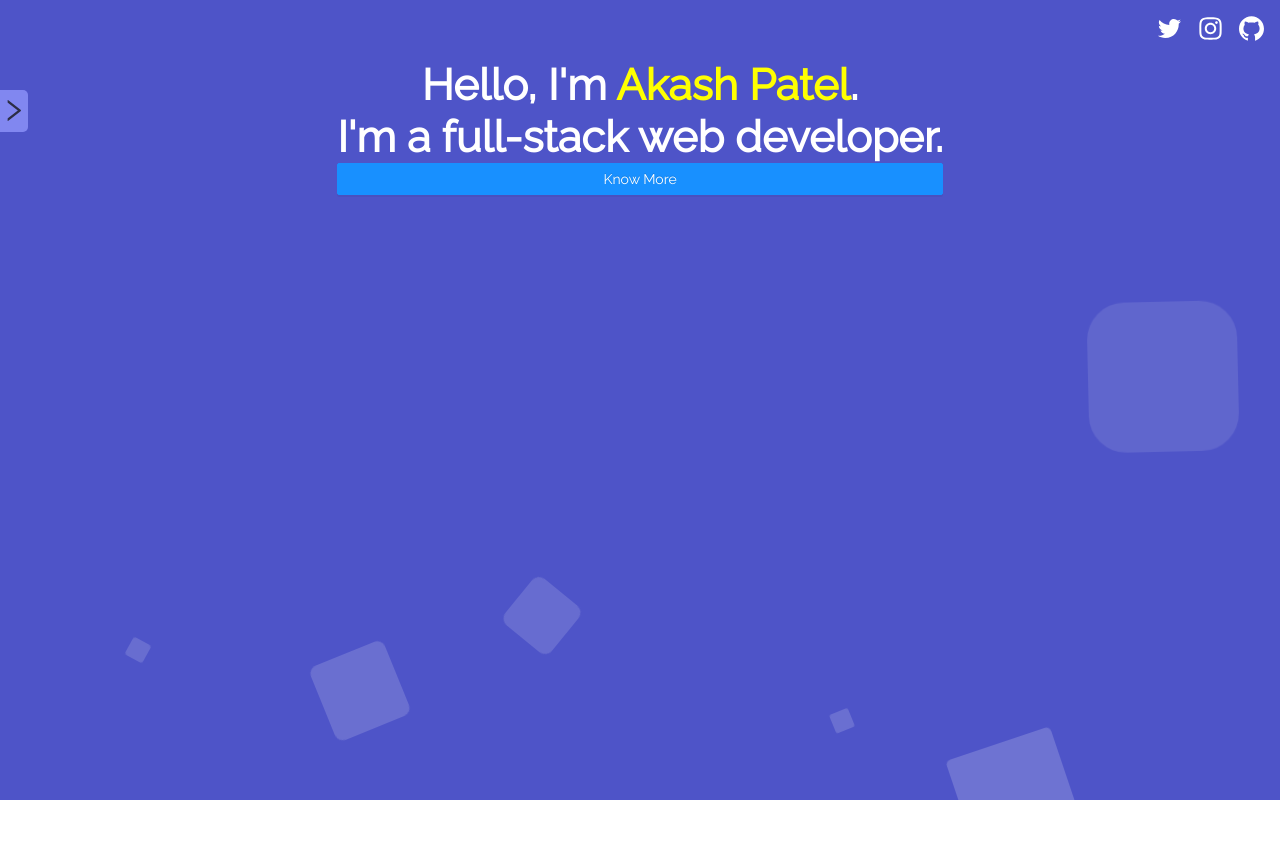
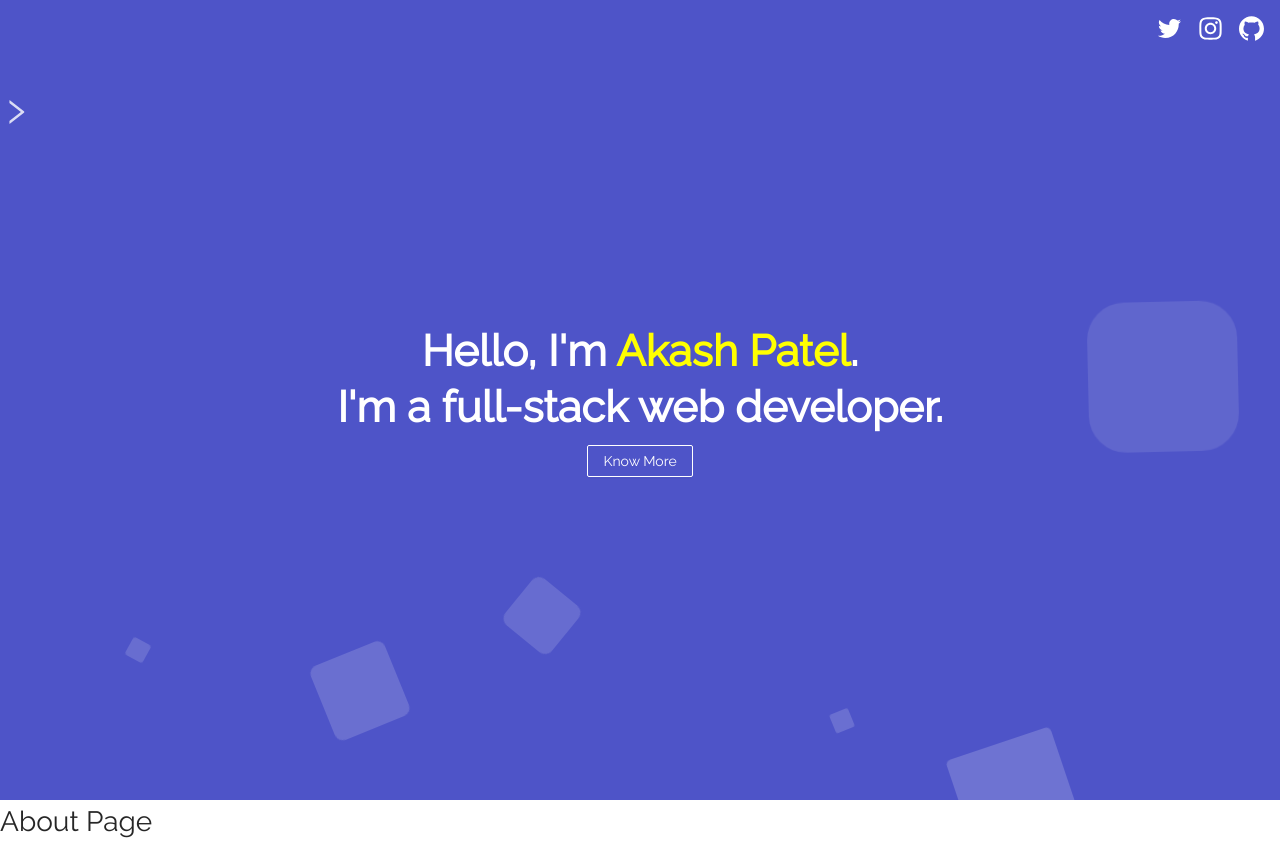
Before and after one commit to thefstalphabet/portfolio-v3, a React (Create React App) app: page / in a window 1280 px wide. Before the commit the page ends 800 px from the top, so only its background shows below. Built offline with nearby package versions, Linux system fonts and the light colour scheme.

Commit message:
update: home page layout

```diff
--- a/src/Animations/Background/BackgroundStyles.ts
+++ b/src/Animations/Background/BackgroundStyles.ts
@@ -6,7 +6,7 @@ export const Container = styled.div`
         background: -webkit-linear-gradient(to left, #8f94fb, #4e54c8);
         width: 100%;
         height:100vh;
-        position: absolute;
+        position: relative;
         z-index: -99999999;
     }
     .circles{
--- a/src/Components/MenuBar/MenuBarStyles.ts
+++ b/src/Components/MenuBar/MenuBarStyles.ts
@@ -11,14 +11,13 @@ export const Container = styled.div`
     background-color: #ffffff;
     .toggleIcon{
         padding: 0.1rem;
-        background-color: var(--sec-light-color);
-        font-size: 25px;
+        font-size: 28px;
         position: absolute;
         top: 90px;
-        right: -28px;
+        right: -32px;
         cursor: pointer;
         border-radius: 0 5px 5px 0;
-        color: var(--black);
+        color: var(--white);
         opacity: 0.8;
     }
     `;
--- a/src/Routes/Home/Home.tsx
+++ b/src/Routes/Home/Home.tsx
@@ -2,11 +2,11 @@ import { Background } from "../../Animations";
 import * as Styles from "./HomeStyles";
 import socialIconsData from "../../Configs/SocialIconsData";
 import { Button } from "antd";
+import About from "../About/About";
 
 function Home() {
   return (
     <Styles.Container>
-      <Background />
       <Styles.SocialIcons>
         {socialIconsData.map((item, idx) => (
           <a
@@ -20,10 +20,21 @@ function Home() {
           </a>
         ))}
       </Styles.SocialIcons>
-      <Styles.SortInfo>
-        <h1>Hello, I'm <span>Akash Patel</span>.<br/>I'm a full-stack web developer.</h1>
-        <Button type="primary">Know More</Button>
-      </Styles.SortInfo>
+      <Styles.Body>
+        <Styles.Home>
+          <div className="sortInfo">
+            <h1>
+              Hello, I'm <span>Akash Patel</span>.<br />
+              I'm a full-stack web developer.
+            </h1>
+            <Button type="ghost" href="/about" className="infoBtn">
+              Know More
+            </Button>
+          </div>
+        </Styles.Home>
+      </Styles.Body>
+      <Background />
+      <About />
     </Styles.Container>
   );
 }
--- a/src/Routes/Home/HomeStyles.ts
+++ b/src/Routes/Home/HomeStyles.ts
@@ -7,32 +7,44 @@ export const SocialIcons = styled.div`
     font-size: 1.5rem;
     justify-content: end;
     padding: 10px 1rem;
-    position: relative;
+    position: absolute;
+    width: 100%;
+    z-index: 1;
     .icon{
         cursor: pointer;
         color: var(--white);
         font-size: 25px;
     }
 `;
-export const SortInfo = styled.div`
+export const Body = styled.div``;
+export const Home = styled.div`
     display: grid;
-    justify-content: center;
+    justify-items: center;
     align-items: center;
-    /* height: 70vh; */
+    height: 100vh;
+    width: 100%;
+    position: absolute;
+    .sortInfo{
         padding: 0 1rem;
         text-align: center;
         h1{
             font-size: 2.7rem;
             color: var(--white);
             font-weight: bold;
-        line-height: 1.2;
+            line-height: 1.3;
             span{
                 color:  var(--pri-color);
             }
+        }
+        .infoBtn{
+            color: var(--white);
+            margin-top: 10px;
+            border: 1.5px solid var(--white);
         }
         @media only screen and (max-width: 600px) {
         h1{
             font-size: 1.8rem;
         }
     }
+    }
 `;
```
Lines whose indentation alone changed are shown as unchanged.
